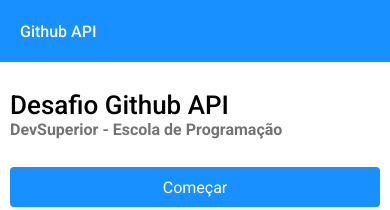
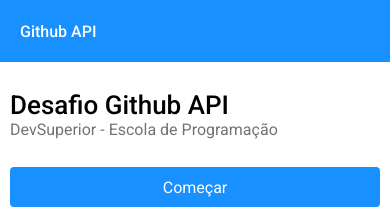
Before and after one commit to a-devrepo/git-hub-api, a React (Vite) app: page /home in a window 390 px wide. Shown: the top 210 px of the page. Built offline with nearby package versions, Linux system fonts and the light colour scheme.

Commit message:
Ajuste de responsividade no componente Header

```diff
--- a/src/components/Header/styles.css
+++ b/src/components/Header/styles.css
@@ -12,7 +12,8 @@
   font-weight: 500;
 }
 
-.section-description p {
-  font-size: 16px;
-  font-weight: 700;
+@media (min-width: 576px) {
+  h1 {
+    font-size: 24px;
+  }
 }
```
